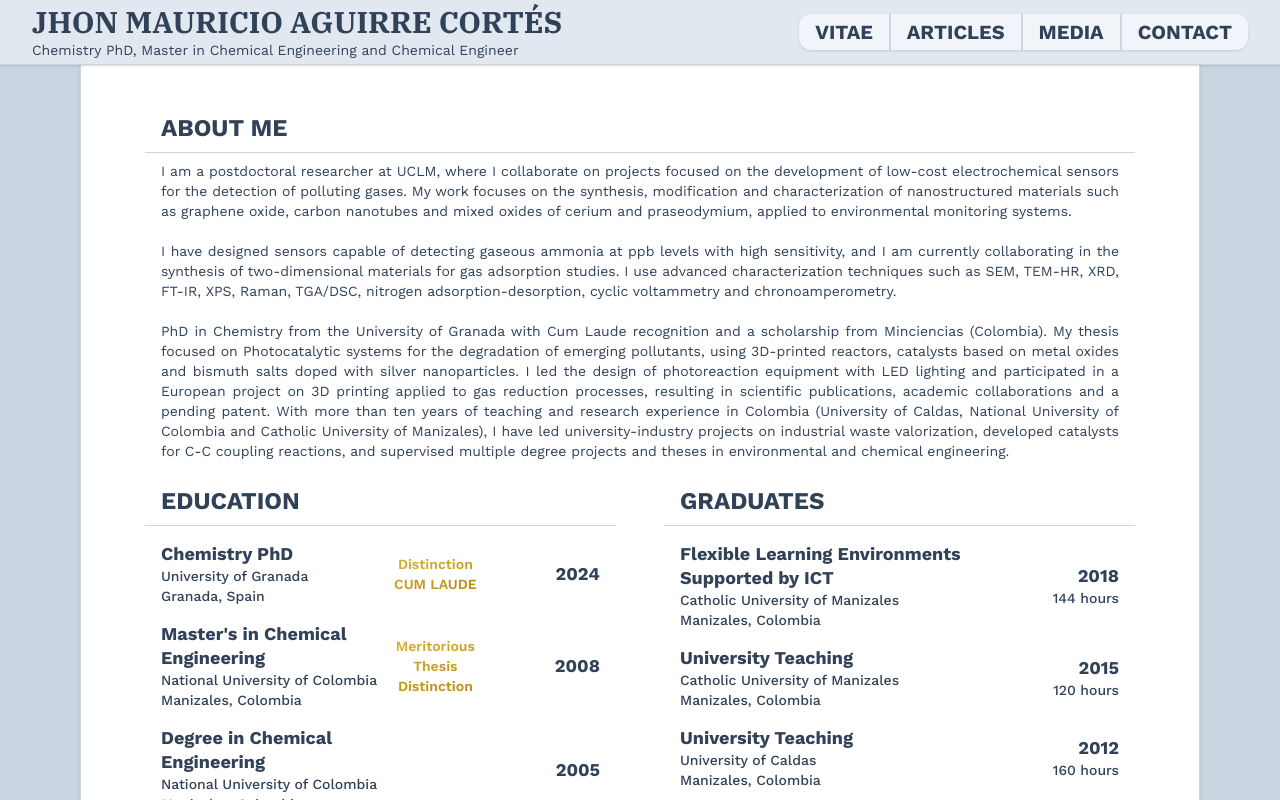
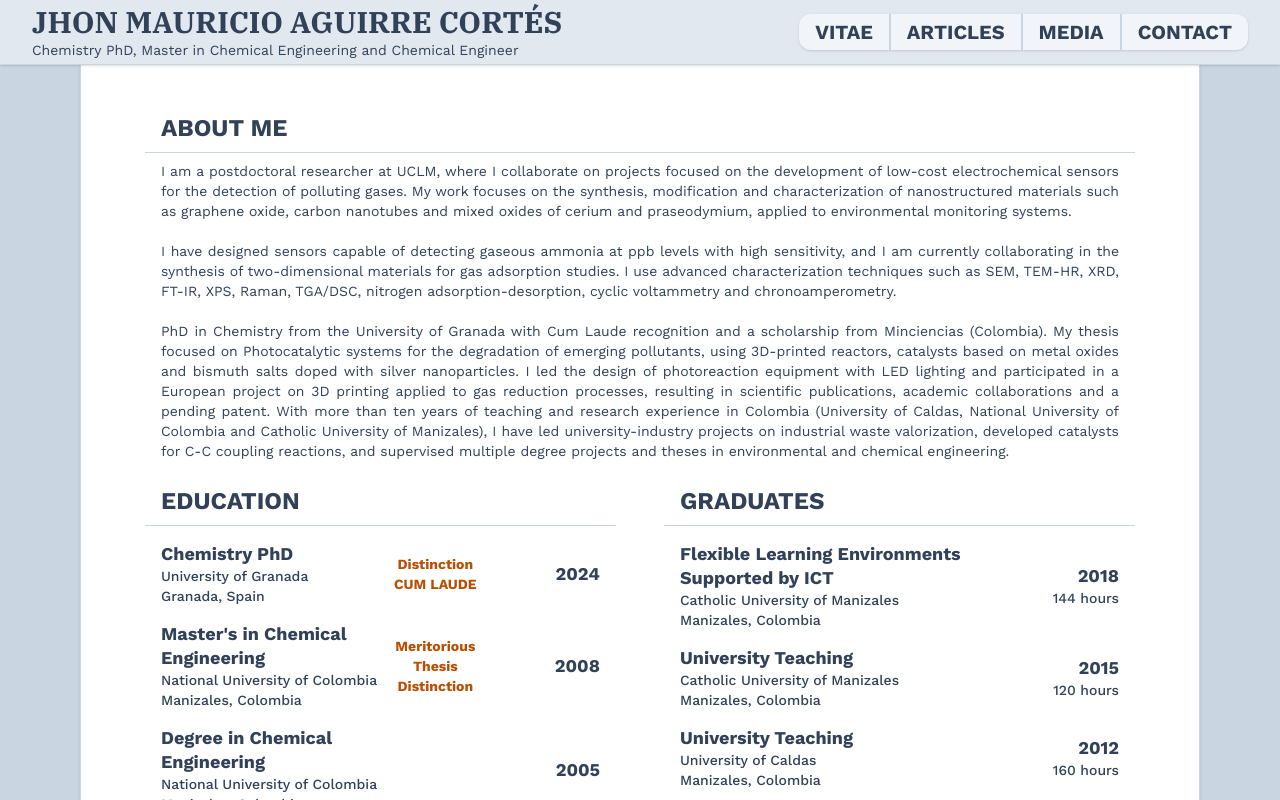
Before and after one commit to Tryncha/cv-jmac, a React (Vite) app: page / in a window 1280 px wide. Shown: the top 800 px of the page. Built offline with nearby package versions, Linux system fonts and the light colour scheme; a web font is replaced by a local one.

Commit message:
award text fixed

```diff
--- a/src/components/Studies.tsx
+++ b/src/components/Studies.tsx
@@ -38,9 +38,7 @@ const Titulation = ({ title, institution, city, award, date }: TitulationProps)
         <span className="font-medium">{institution}</span>
         <span className="font-medium">{city}</span>
       </div>
-      <div className="w-1/4 text-center font-semibold">
-        <span className="u-textAnimatedGradient">{award}</span>
-      </div>
+      <span className="w-1/4 text-center font-bold text-amber-700">{award}</span>
       <div className="flex w-1/4 flex-col items-end justify-center">
         <span className="text-lg font-bold">{date}</span>
       </div>
--- a/src/index.css
+++ b/src/index.css
@@ -44,27 +44,3 @@
     }
   }
 }
-
-.u-textAnimatedGradient {
-  background: linear-gradient(90deg, #d4af37, #b8860b);
-  background-clip: text;
-  -webkit-background-clip: text;
-  color: transparent;
-  text-shadow: none;
-  background-size: 120% 120%;
-  animation: animated-gradient 7s ease-in-out infinite alternate;
-}
-
-@keyframes animated-gradient {
-  0% {
-    background-position: 0% 50%;
-  }
-
-  50% {
-    background-position: 100% 50%;
-  }
-
-  100% {
-    background-position: 0% 50%;
-  }
-}
```
